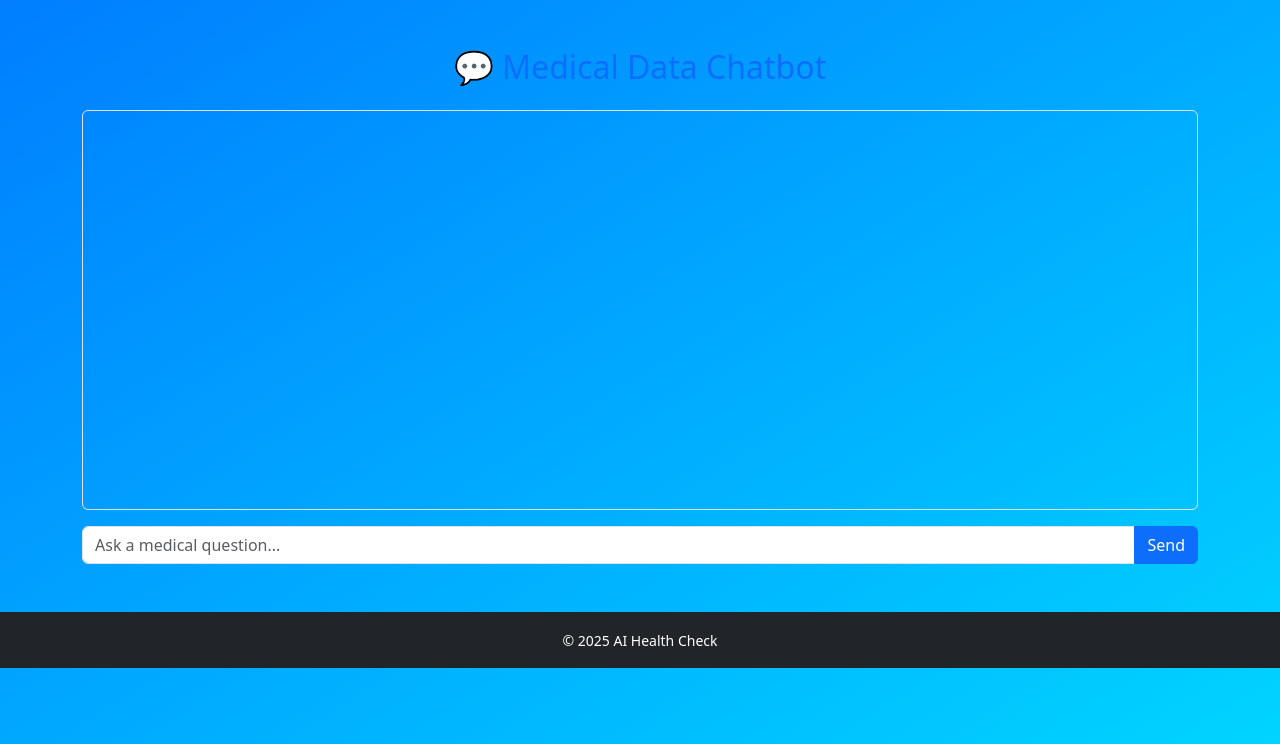
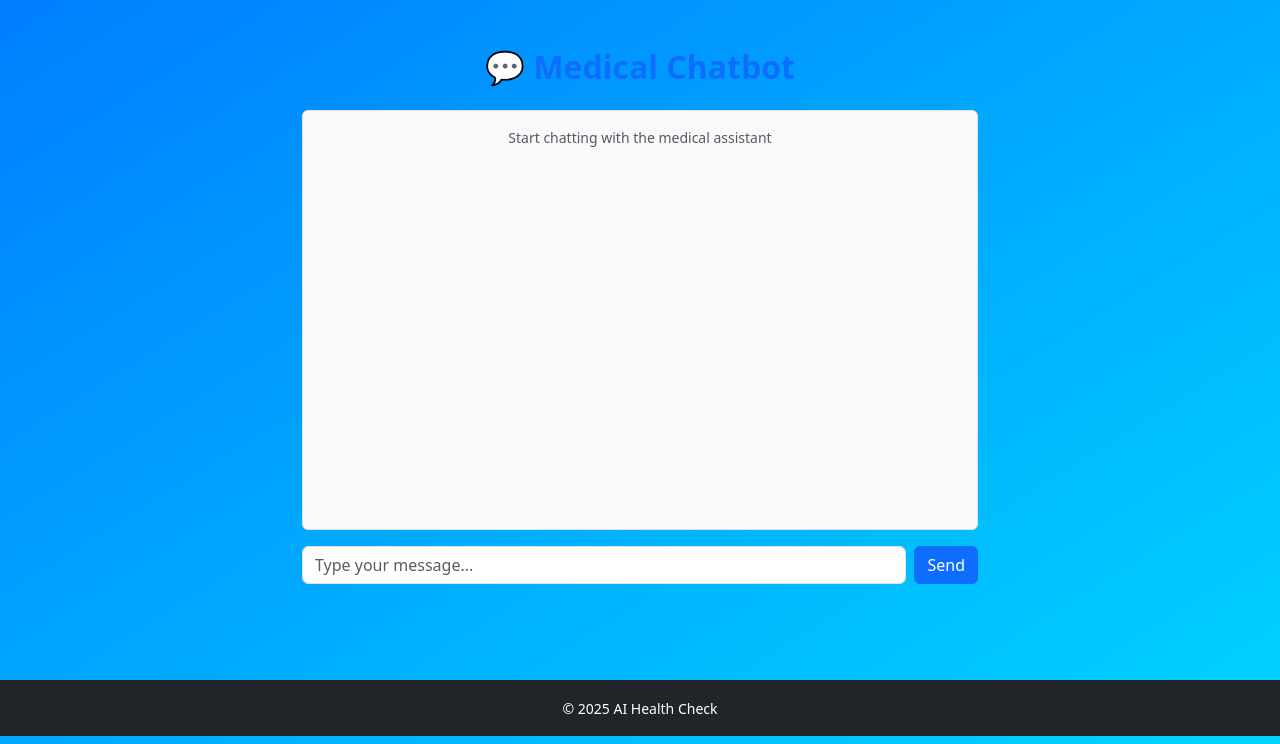
Before and after one commit to Zuhaib-01/AIHealthCheck, a Flask app: page /chatbot in a window 1280 px wide. Shown: the part 56-800 px from the top of the page. Run offline with Flask 3, Linux system fonts and the light colour scheme; the visitor is signed in with stand-in values (Sample User, id 1).

Commit message:
updated chatbot.html

```diff
--- a/templates/chatbot.html
+++ b/templates/chatbot.html
@@ -1,36 +1,75 @@
 {% extends "base.html" %}
-{% block title %}Medical Chatbot{% endblock %}
+{% block title %}Chatbot | AI Health Check{% endblock %}
+
 {% block content %}
-<div class="container mt-5">
-  <h2 class="text-center mb-4 text-primary">💬 Medical Data Chatbot</h2>
+<div class="container py-5" style="max-width: 700px;">
+  <h2 class="text-center mb-4 text-primary fw-bold">💬 Medical Chatbot</h2>
 
-  <div id="chat-box" class="border rounded p-3 mb-3" style="height: 400px; overflow-y: auto;">
+  <div id="chat-box" class="border rounded p-3 bg-light" style="height: 420px; overflow-y: auto;">
+    <div class="text-muted small text-center mb-2">Start chatting with the medical assistant</div>
   </div>
 
-  <div class="input-group">
-    <input type="text" id="user-input" class="form-control" placeholder="Ask a medical question...">
-    <button class="btn btn-primary" id="send-btn">Send</button>
-  </div>
+  <form id="chat-form" class="mt-3 d-flex">
+    <input id="user-input" type="text" class="form-control me-2" placeholder="Type your message..." required>
+    <button class="btn btn-primary" type="submit">Send</button>
+  </form>
 </div>
 
 <script>
-document.getElementById("send-btn").addEventListener("click", async () => {
+document.addEventListener("DOMContentLoaded", () => {
+  const form = document.getElementById("chat-form");
   const input = document.getElementById("user-input");
+  const chatBox = document.getElementById("chat-box");
+
+  function appendMessage(sender, text) {
+    const msg = document.createElement("div");
+    msg.className = sender === "user" ? "text-end mb-2" : "text-start mb-2";
+
+    msg.innerHTML = sender === "user"
+      ? `<div class="d-inline-block bg-primary text-white p-2 rounded-3">${text}</div>`
+      : `<div class="d-inline-block bg-white border p-2 rounded-3">${text}</div>`;
+
+    chatBox.appendChild(msg);
+    chatBox.scrollTop = chatBox.scrollHeight;
+  }
+
+  form.addEventListener("submit", async (e) => {
+    e.preventDefault();
     const message = input.value.trim();
     if (!message) return;
 
-  const chatBox = document.getElementById("chat-box");
-  chatBox.innerHTML += `<p><b>You:</b> ${message}</p>`;
+    // show user message
+    appendMessage("user", message);
     input.value = "";
 
+    // show loading message
+    const loadingMsg = document.createElement("div");
+    loadingMsg.className = "text-start mb-2 text-muted";
+    loadingMsg.textContent = "🤖 Typing...";
+    chatBox.appendChild(loadingMsg);
+    chatBox.scrollTop = chatBox.scrollHeight;
+
+    try {
       const res = await fetch("/chatbot/message", {
         method: "POST",
         headers: { "Content-Type": "application/json" },
         body: JSON.stringify({ message })
       });
+
       const data = await res.json();
-  chatBox.innerHTML += `<p><b>Bot:</b> ${data.reply}</p>`;
-  chatBox.scrollTop = chatBox.scrollHeight;
+      chatBox.removeChild(loadingMsg);
+
+      if (data.reply) {
+        appendMessage("bot", data.reply);
+      } else {
+        appendMessage("bot", "⚠️ Sorry, I couldn't generate a response.");
+      }
+    } catch (err) {
+      chatBox.removeChild(loadingMsg);
+      appendMessage("bot", "❌ Error connecting to chatbot backend.");
+      console.error(err);
+    }
+  });
 });
 </script>
 {% endblock %}
```
Lines whose indentation alone changed are shown as unchanged.
